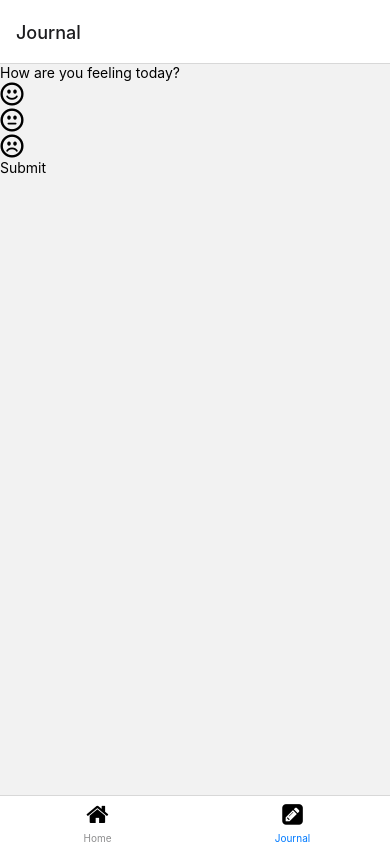
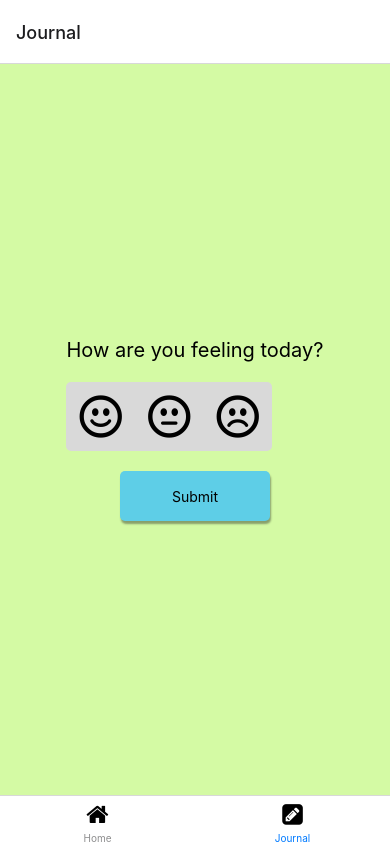
Before and after one commit to Doggoyoyoyo/cat1grp13, a React Native app: screen /Journal in a window 390 px wide. Built offline with nearby package versions, Linux system fonts and the light colour scheme.

Commit message:
Update Journal Page

```diff
--- a/Components/Journal_main.js
+++ b/Components/Journal_main.js
@@ -1,4 +1,4 @@
-import 'react-native-gesture-handler'
+import "react-native-gesture-handler";
 import React, { useState } from "react";
 import { StatusBar } from "expo-status-bar";
 import { StyleSheet, Text, View, TouchableOpacity } from "react-native";
@@ -7,31 +7,46 @@ import { RotateInDownLeft, set } from "react-native-reanimated";
 
 export default function Journal_main() {
   const [chosenemoji, setChosenemoji] = useState(4);
+  const [feelingsubmit, setfeelingsubmit] = useState(4);
+  //feelingsubmit: 0 -> happy, 1-> neutral, 2-> sad, 4 -> not chosen yet.
+
+  const submitHandler = () => {
+    setfeelingsubmit(chosenemoji);
+    console.log(feelingsubmit);
+  };
+
+  const emojisize = 44;
+
   return (
-    <View>
+    <View style={styles.main}>
       <View>
-        <Text>How are you feeling today?</Text>
-        <View>
+        <Text style={styles.qntext}>How are you feeling today?</Text>
+        <View style={styles.emoji_container}>
           <Expression
             feeling="emoji-happy"
             id={0}
             chosenemoji={chosenemoji}
+            emojisize={emojisize}
             setChosenemoji={setChosenemoji}
           />
           <Expression
             feeling="emoji-neutral"
             id={1}
             chosenemoji={chosenemoji}
+            emojisize={emojisize}
             setChosenemoji={setChosenemoji}
           />
           <Expression
             feeling="emoji-sad"
             id={2}
             chosenemoji={chosenemoji}
+            emojisize={emojisize}
             setChosenemoji={setChosenemoji}
           />
         </View>
-        <TouchableOpacity>
+      </View>
+      <View style={[styles.submitbtn, styles.shadowProp]}>
+        <TouchableOpacity onPress={submitHandler}>
           <Text>Submit</Text>
         </TouchableOpacity>
       </View>
@@ -46,24 +61,55 @@ function Expression(props) {
   };
 
   return (
-    <TouchableOpacity onPress={changeemoji}>
-      <Entypo
-        name={props.feeling}
-        size={24}
-        color={props.chosenemoji == props.id ? "blue" : "black"}
-      />
-    </TouchableOpacity>
+    <View>
+      <TouchableOpacity onPress={changeemoji} style={styles.emoji}>
+        <Entypo
+          name={props.feeling}
+          size={props.emojisize}
+          color={props.chosenemoji == props.id ? "blue" : "black"}
+        />
+      </TouchableOpacity>
+    </View>
   );
 }
 
 const styles = StyleSheet.create({
   main: {
     flex: 1,
-    backgroundColor: "#fff",
+    backgroundColor: "#D4FAA4",
     alignItems: "center",
     justifyContent: "center",
   },
   emoji_container: {
     flexDirection: "row",
+    justifyContent: "space-around",
+    backgroundColor: "#D9D9D9",
+    width: "80%",
+    borderRadius: 5,
+    marginTop: 20,
+    marginBottom: 20,
+  },
+  emoji: {
+    margin: 10,
+  },
+
+  qntext: {
+    fontSize: 20,
+    //fontFamily: 'Helvetica',
+  },
+  submitbtn: {
+    fontSize: 24,
+    backgroundColor: "#5ECEE7",
+    alignItems: "center",
+    justifyContent: "center",
+    width: 150,
+    height: 50,
+    borderRadius: 5,
+  },
+  shadowProp: {
+    shadowColor: "#171717",
+    shadowOffset: { width: 1, height: 3 },
+    shadowOpacity: 0.4,
+    shadowRadius: 2,
   },
 });
```
